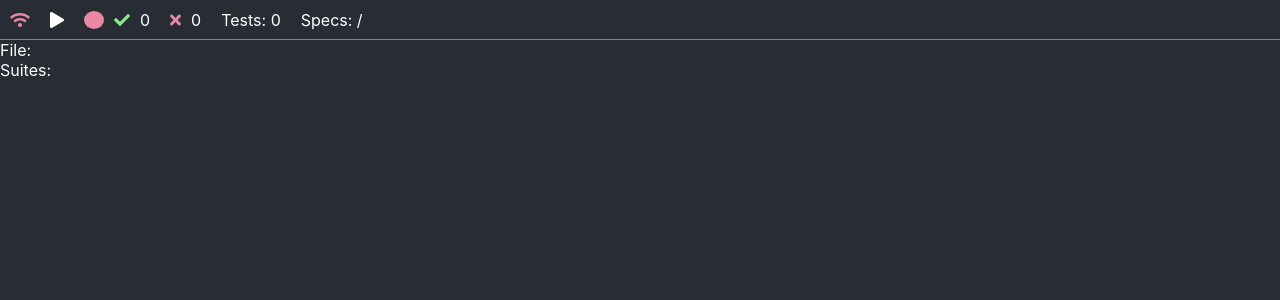
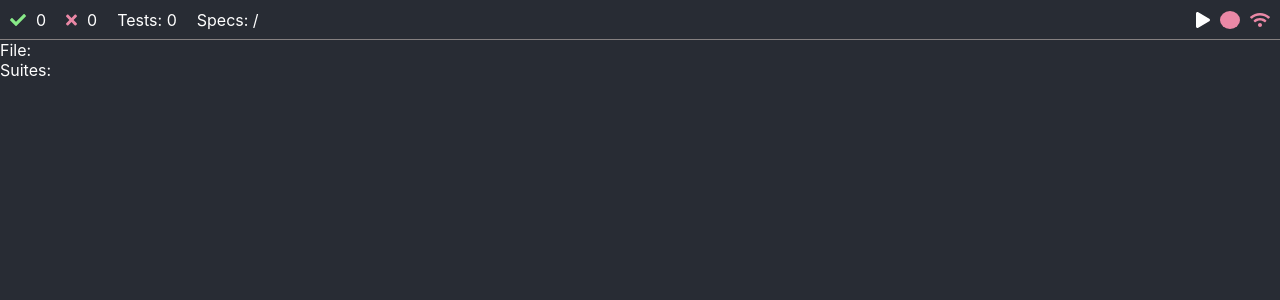
Before and after one commit to israelnyc/cypress-control, a React (Create React App) app in the folder frontend/: page / in a window 1280 px wide. Shown: the top 300 px of the page. Built offline with nearby package versions, Linux system fonts and the light colour scheme.

Commit message:
Split stats and control in StatusBar

```diff
--- a/frontend/src/components/StatusBar.css
+++ b/frontend/src/components/StatusBar.css
@@ -1,11 +1,23 @@
 .status-bar {
   display: flex;
   align-items: center;
+  justify-content: space-between;
   height: 40px;
   border-bottom: 1px solid #858080;
 }
 
-.status-bar > div {
+.status-bar .stats {
+  display: flex;
+  align-items: center;
+}
+
+.status-bar .control {
+  display: flex;
+  align-items: center;
+}
+
+.status-bar .stats > div,
+.status-bar .control > div {
   padding: 0 10px;
 }
 
@@ -35,7 +47,6 @@
   width: 18px;
   height: 18px;
   border-radius: 50%;
-  margin-left: 10px;
 }
 
 .runner-status.running {
--- a/frontend/src/components/StatusBar.js
+++ b/frontend/src/components/StatusBar.js
@@ -2,28 +2,39 @@ import React from 'react'
 import './StatusBar.css'
 import { startCypressRunner, stopCypressRunner } from '../utils'
 import { FontAwesomeIcon } from '@fortawesome/react-fontawesome'
-import { faCheck, faTimes, faPlay, faStop, faWifi } from '@fortawesome/free-solid-svg-icons'
+import {
+    faCheck,
+    faTimes,
+    faPlay,
+    faStop,
+    faWifi
+} from '@fortawesome/free-solid-svg-icons'
 
 class StatusBar extends React.Component {
     render() {
         return (
             <header className="status-bar">
-                <div
-                    title={
-                        `${this.props.isConnectedToServer ? 'Connected to' : 'Disconnected from'} server.` +
-                        `${!this.props.isConnectedToServer && this.props.isSocketDisconnected ? ' Socket has also been disconnected, click to reconnect socket.' : ''}` +
-                        `${!this.props.isConnectedToServer && !this.props.isSocketDisconnected ? ' Waiting for server to reconnect.' : ''}`
-                    }
-                    className={
-                        `server-connection-status ` +
-                        `${this.props.isConnectedToServer ? 'connected' : 'disconnected'}` +
-                        `${this.props.isSocketDisconnected ? ' pointer' : ''}`
-                    }
+                <div className="stats">
+                    <div className="tests-passed stat">
+                        <FontAwesomeIcon icon={faCheck} />
+                        <div className="value">{this.props.testsPassed}</div>
+                    </div>
 
-                    { ...(this.props.isSocketDisconnected && { onClick: this.props.reconnectCypressSocket})}
-                >
-                    <FontAwesomeIcon icon={faWifi} />
+                    <div className="tests-failed stat">
+                        <FontAwesomeIcon icon={faTimes} />
+                        <div className="value">{this.props.testsFailed}</div>
                     </div>
+
+                    <div className="total-tests stat">
+                        <div className="value">Tests: {this.props.testsFailed + this.props.testsPassed}</div>
+                    </div>
+
+                    <div className="specs-of-total-specs stat">
+                        Specs: {this.props.totalSpecsRan} / {this.props.totalSpecs}
+                    </div>
+                </div>
+
+                <div className="control">
                     <div
                         title="Start test runner"
                         className={`start-runner-button ${this.props.cypressIsRunning ? 'hidden' : ''} pointer`}
@@ -42,22 +53,22 @@ class StatusBar extends React.Component {
 
                     <div className={`runner-status ${this.props.cypressIsRunning ? "running" : "stopped"}`}></div>
 
-                <div className="tests-passed stat">
-                    <FontAwesomeIcon icon={faCheck} />
-                    <div className="value">{this.props.testsPassed}</div>
+                    <div
+                        title={
+                            `${this.props.isConnectedToServer ? 'Connected to' : 'Disconnected from'} server.` +
+                            `${!this.props.isConnectedToServer && this.props.isSocketDisconnected ? ' Socket has also been disconnected, click to reconnect socket.' : ''}` +
+                            `${!this.props.isConnectedToServer && !this.props.isSocketDisconnected ? ' Waiting for server to reconnect.' : ''}`
+                        }
+                        className={
+                            `server-connection-status ` +
+                            `${this.props.isConnectedToServer ? 'connected' : 'disconnected'}` +
+                            `${this.props.isSocketDisconnected ? ' pointer' : ''}`
+                        }
+
+                        { ...(this.props.isSocketDisconnected && { onClick: this.props.reconnectCypressSocket})}
+                    >
+                        <FontAwesomeIcon icon={faWifi} />
                     </div>
-
-                <div className="tests-failed stat">
-                    <FontAwesomeIcon icon={faTimes} />
-                    <div className="value">{this.props.testsFailed}</div>
-                </div>
-
-                <div className="total-tests stat">
-                    <div className="value">Tests: {this.props.testsFailed + this.props.testsPassed}</div>
-                </div>
-
-                <div className="specs-of-total-specs stat">
-                    Specs: {this.props.totalSpecsRan} / {this.props.totalSpecs}
                 </div>
             </header>
         )
```
Lines whose indentation alone changed are shown as unchanged.
